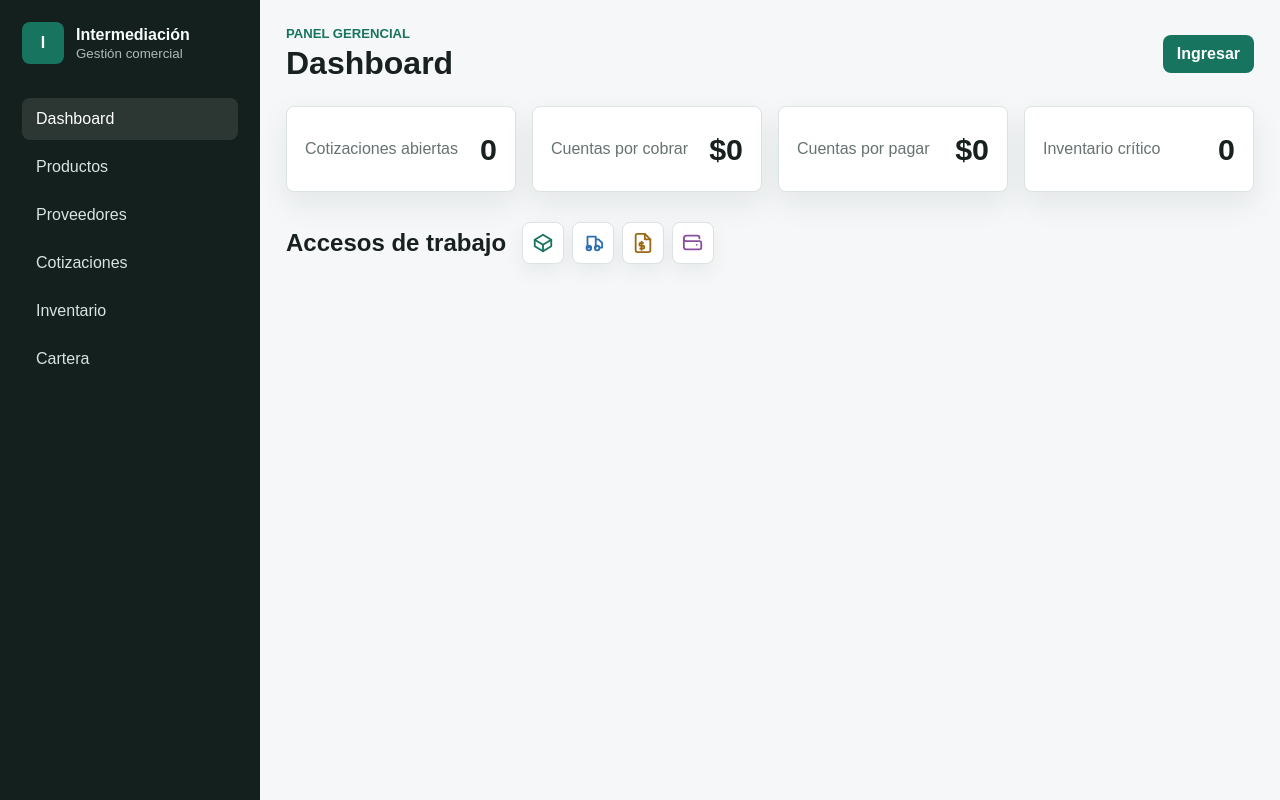
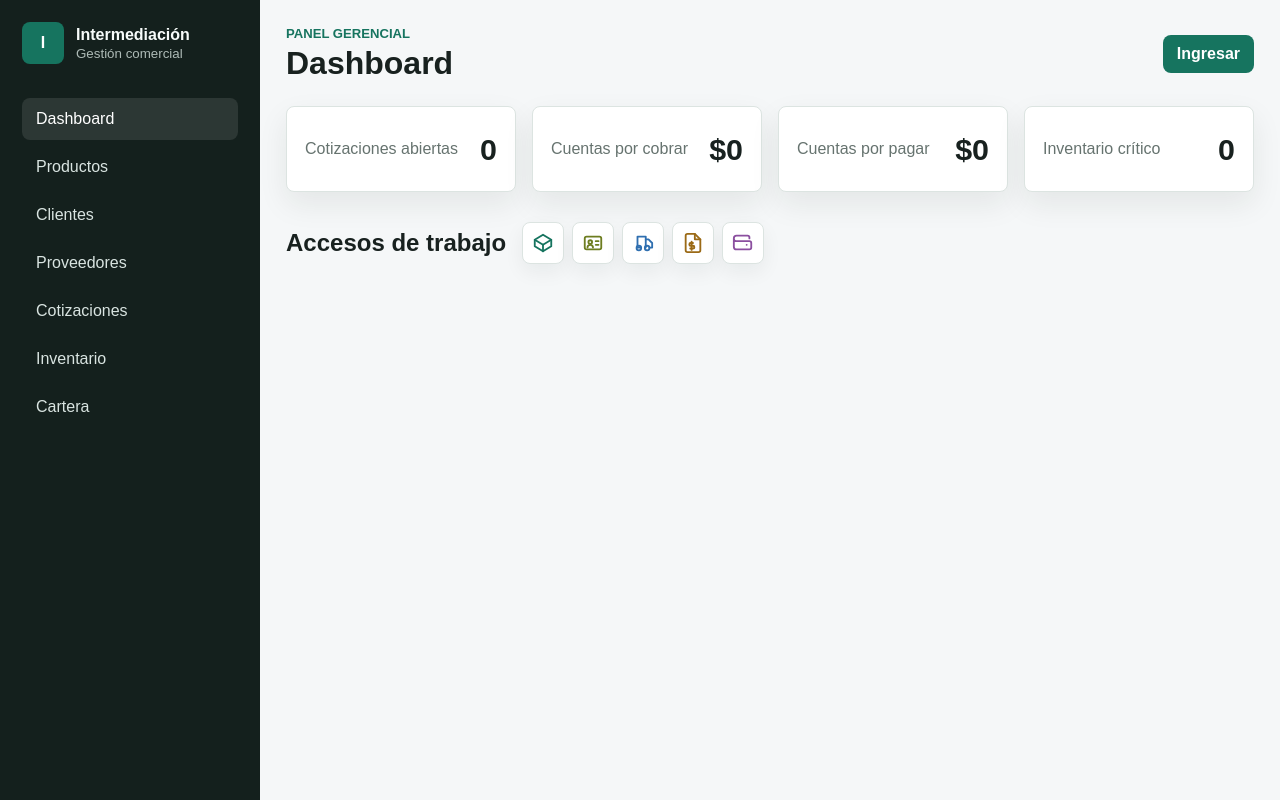
Before and after one commit to softeasyweb1966-web/Intermediacion, a Flask app: page / in a window 1280 px wide. Run offline with Flask 3, Linux system fonts and the light colour scheme.

```diff
--- a/app/routes.py
+++ b/app/routes.py
@@ -14,6 +14,7 @@ def dashboard():
 
     accesos = [
         {"nombre": "Productos", "icono": "box", "clase": "products"},
+        {"nombre": "Clientes", "icono": "client", "clase": "clients"},
         {"nombre": "Proveedores", "icono": "truck", "clase": "suppliers"},
         {"nombre": "Cotizaciones", "icono": "quote", "clase": "quotes"},
         {"nombre": "Cartera", "icono": "wallet", "clase": "wallet"},
--- a/app/static/css/styles.css
+++ b/app/static/css/styles.css
@@ -237,6 +237,10 @@ h1 {
     stroke: #2f6fb0;
 }
 
+.quick-action.clients svg {
+    stroke: #6d7d20;
+}
+
 .quick-action.quotes svg {
     stroke: #9b6a16;
 }
--- a/app/templates/base.html
+++ b/app/templates/base.html
@@ -19,6 +19,7 @@
             <nav class="nav-list" aria-label="Principal">
                 <a class="nav-item active" href="{{ url_for('main.dashboard') }}">Dashboard</a>
                 <a class="nav-item" href="#">Productos</a>
+                <a class="nav-item" href="#">Clientes</a>
                 <a class="nav-item" href="#">Proveedores</a>
                 <a class="nav-item" href="#">Cotizaciones</a>
                 <a class="nav-item" href="#">Inventario</a>
--- a/app/templates/dashboard.html
+++ b/app/templates/dashboard.html
@@ -25,6 +25,14 @@
                     <path d="M3 8.5v7L12 21l9-5.5v-7"></path>
                     <path d="M12 14v7"></path>
                 </svg>
+                {% elif item.icono == "client" %}
+                <svg viewBox="0 0 24 24" aria-hidden="true">
+                    <rect x="3" y="5" width="18" height="14" rx="2"></rect>
+                    <circle cx="9" cy="11" r="2"></circle>
+                    <path d="M6 17a3 3 0 0 1 6 0"></path>
+                    <path d="M15 10h3"></path>
+                    <path d="M15 14h3"></path>
+                </svg>
                 {% elif item.icono == "truck" %}
                 <svg viewBox="0 0 24 24" aria-hidden="true">
                     <path d="M10 17H6V5h9v12h-1"></path>
```
